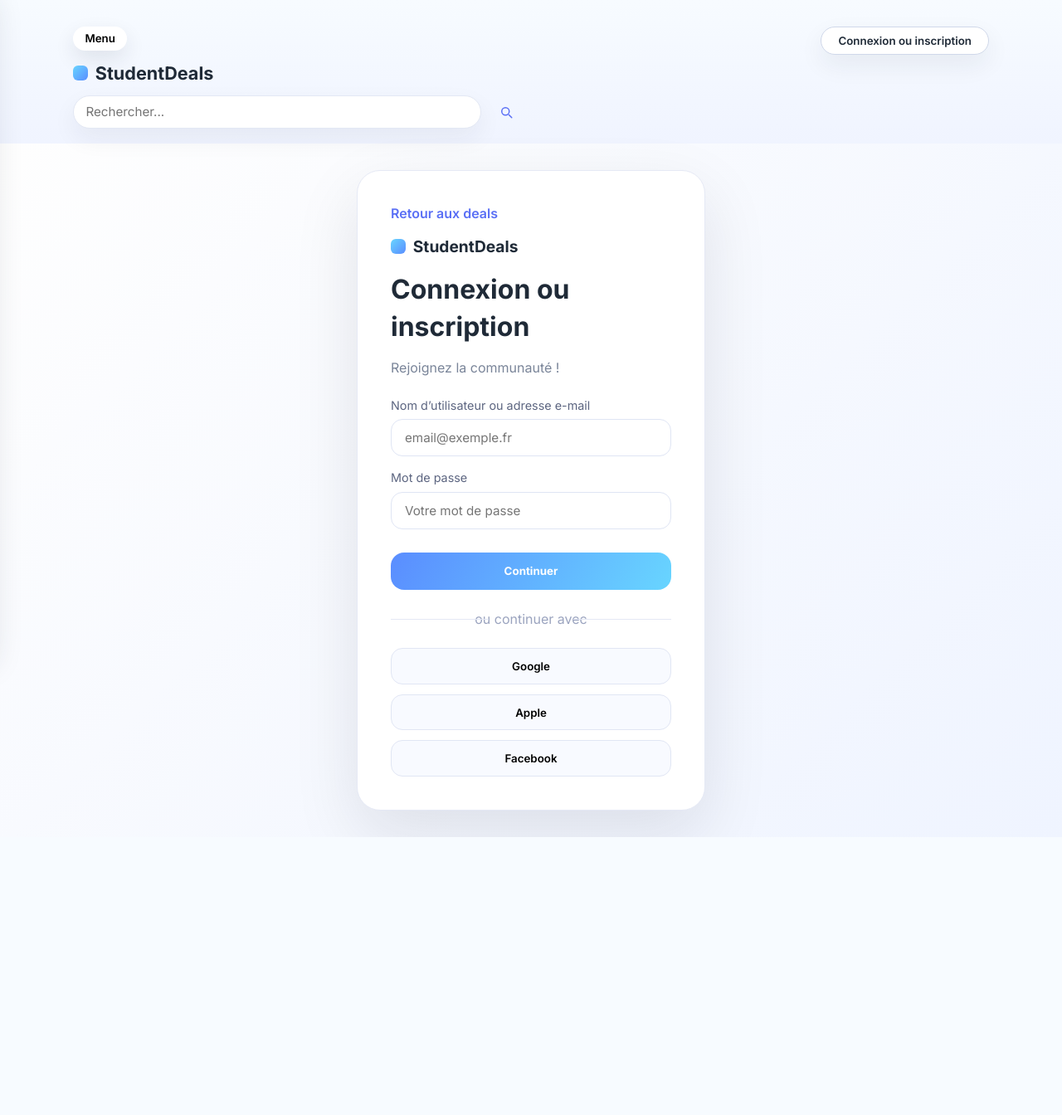
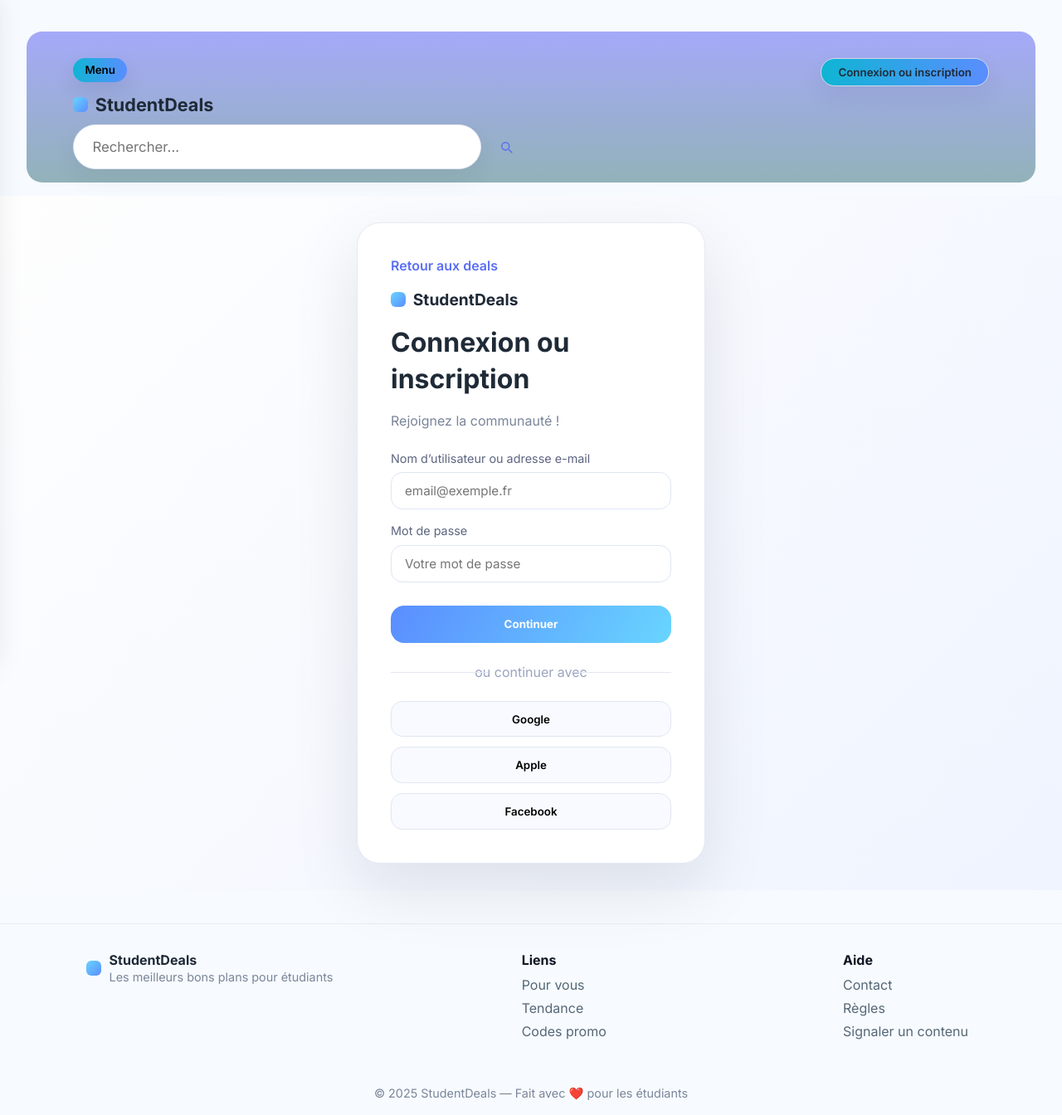
Before and after one commit to LowkeyAlways/StudentDeals, a React (Vite) app: page /connexion in a window 1280 px wide. Shown: the whole page at 83% size. Before the commit the page ends 1009 px from the top, so only its background shows below. Built offline with nearby package versions, Linux system fonts and the light colour scheme.

Commit message:
ajout du footer + Css

```diff
--- a/src/App.css
+++ b/src/App.css
@@ -1,7 +1,9 @@
 .layout {
-  background: linear-gradient(180deg, #f7fbff, #f0f4ff);
+  background: linear-gradient(180deg, #a5a9f9, #92b2b9);
   color: #1f2a37;
   position: relative;
+  border-radius: 19px;
+  margin: 1cm 2rem 1rem;
 }
 
 .app-shell {
@@ -25,7 +27,7 @@
 
 .menu-toggle {
   border: none;
-  background: #ffffff;
+  background: linear-gradient(90deg, #0fb5d4, #5a8dff);
   padding: 0.4rem 0.9rem;
   border-radius: 999px;
   font-weight: 600;
@@ -58,13 +60,19 @@
   box-shadow: 0 15px 35px rgba(15, 23, 42, 0.08);
 }
 
-.search-bar input {
+.left-block .search-form {
+  justify-content: center;
   width: 100%;
-  border: none;
-  background: transparent;
-  font-size: 0.95rem;
-  color: #1f2a37;
 }
+
+.search-form input {
+  width: 100%;
+  max-width: 900px;     /* ← barre élargie */
+  padding: 1.15rem 1.6rem;
+  font-size: 1.1rem;
+  border-radius: 999px;
+}
+
 
 .search-bar input:focus {
   outline: none;
@@ -84,7 +92,7 @@
   color: #1f2a37;
   text-decoration: none;
   font-weight: 600;
-  background: #fff;
+  background: linear-gradient(90deg, #0fb5d4, #5a8dff);
   box-shadow: 0 12px 30px rgba(31, 42, 55, 0.07);
 }
 
@@ -106,7 +114,6 @@
 .tab-nav {
   display: flex;
   gap: 1rem;
-  /* shift tabs left/right to match deal cards spacing */
   margin: 1.75rem 4rem 0;
   border-bottom: 1px solid #e3e8f4;
 }
@@ -163,7 +170,6 @@
   border: 1px dashed #d7dff1;
 }
 
-/* Enhanced card visuals for user-facing deals */
 .deal-card {
   background: linear-gradient(180deg, #b8caf8, #e1e5f1);
   border: 1px solid #e7eefb;
@@ -238,6 +244,42 @@
 
 .placeholder-line.w55 {
   width: 55%;
+}
+
+/* Footer styles */
+.site-footer {
+  margin-top: 2.5rem;
+  border-top: 1px solid #e7ecf7;
+  color: #556777;
+  background: transparent;
+}
+.footer-inner {
+  max-width: 1200px;
+  margin: 0 auto;
+  padding: 2rem 4rem;
+  display: flex;
+  gap: 2rem;
+  justify-content: space-between;
+  align-items: flex-start;
+  flex-wrap: wrap;
+}
+.footer-col { min-width: 160px }
+.footer-brand { display:flex; align-items:center; gap:0.6rem; color:#1f2a37 }
+.footer-brand .muted { color:#7a8599; font-size:0.9rem }
+.footer-links a { display:block; color:#556777; text-decoration:none; margin:0.35rem 0 }
+.footer-links strong { display:block; margin-bottom:0.5rem; color:#0f1724 }
+.footer-bottom {
+  max-width: 1200px;
+  margin: 0 auto;
+  padding: 1rem 4rem;
+  color:#7a8599;
+  font-size:0.9rem;
+  text-align:center;
+}
+
+@media (max-width:720px) {
+  .footer-inner, .footer-bottom { padding: 1rem 1.25rem }
+  .footer-inner { flex-direction: column; gap: 1rem }
 }
 
 .placeholder-tags,
@@ -480,20 +522,25 @@
   display: flex;
   gap: 0.5rem;
   align-items: center;
+  justify-content: center;
   margin-top: 0.35rem;
-  max-width: 560px;
+  max-width: 100%;
+  width: 100%;
 }
 
 .search-form input {
   flex: 1;
-  padding: 0.6rem 0.9rem;
+  padding: 1rem 1.4rem;   /* <-- plus haut + plus large */
+  max-width: 650px;       /* <-- nouvelle largeur max */
   border-radius: 999px;
   border: 1px solid #e3e8f4;
   background: #fff;
-  font-size: 0.95rem;
+  font-size: 1.05rem;     /* <-- plus lisible */
   color: #1f2a37;
   box-shadow: 0 12px 30px rgba(31, 42, 55, 0.06);
+  margin: 0 auto;         /* <-- centre l'input */
 }
+
 
 .search-form input:focus {
   outline: none;
--- a/src/App.jsx
+++ b/src/App.jsx
@@ -1,6 +1,7 @@
 import { BrowserRouter, Routes, Route } from 'react-router-dom'
 import Navbar from './components/Navbar'
 import Login from './components/Login'
+import Footer from './components/Footer'
 import Home from './pages/Home'
 import Search from './pages/Search'
 import './App.css'
@@ -14,6 +15,7 @@
         <Route path="/search" element={<Search />} />
         <Route path="/connexion" element={<Login />} />
       </Routes>
+      <Footer />
     </BrowserRouter>
   )
 }
--- /dev/null
+++ b/src/components/Footer.jsx
@@ -0,0 +1,39 @@
+import React from 'react'
+
+function Footer() {
+  return (
+    <footer className="site-footer">
+      <div className="footer-inner">
+        <div className="footer-col">
+          <div className="footer-brand">
+            <div className="brand-icon" />
+            <div>
+              <strong>StudentDeals</strong>
+              <div className="muted">Les meilleurs bons plans pour étudiants</div>
+            </div>
+          </div>
+        </div>
+
+        <div className="footer-col footer-links">
+          <strong>Liens</strong>
+          <a href="#">Pour vous</a>
+          <a href="#">Tendance</a>
+          <a href="#">Codes promo</a>
+        </div>
+
+        <div className="footer-col footer-links">
+          <strong>Aide</strong>
+          <a href="#">Contact</a>
+          <a href="#">Règles</a>
+          <a href="#">Signaler un contenu</a>
+        </div>
+      </div>
+
+      <div className="footer-bottom">
+        © {new Date().getFullYear()} StudentDeals — Fait avec ❤️ pour les étudiants
+      </div>
+    </footer>
+  )
+}
+
+export default Footer
```
